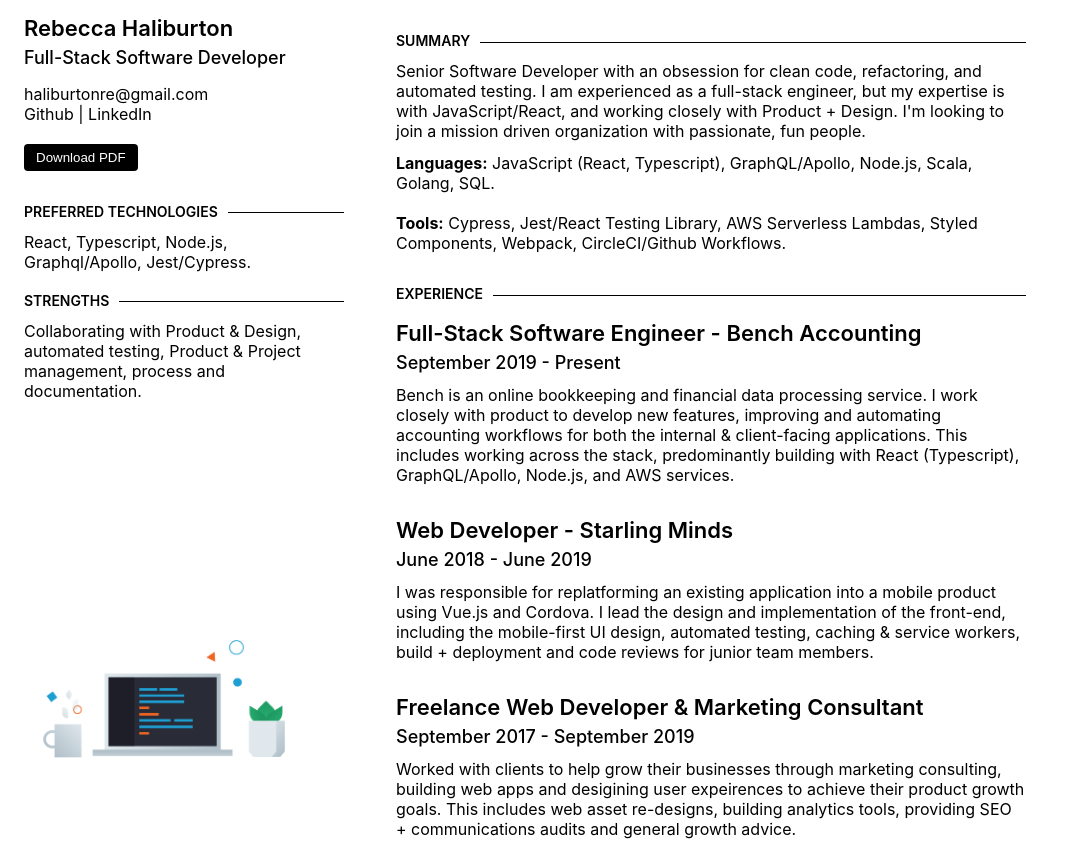
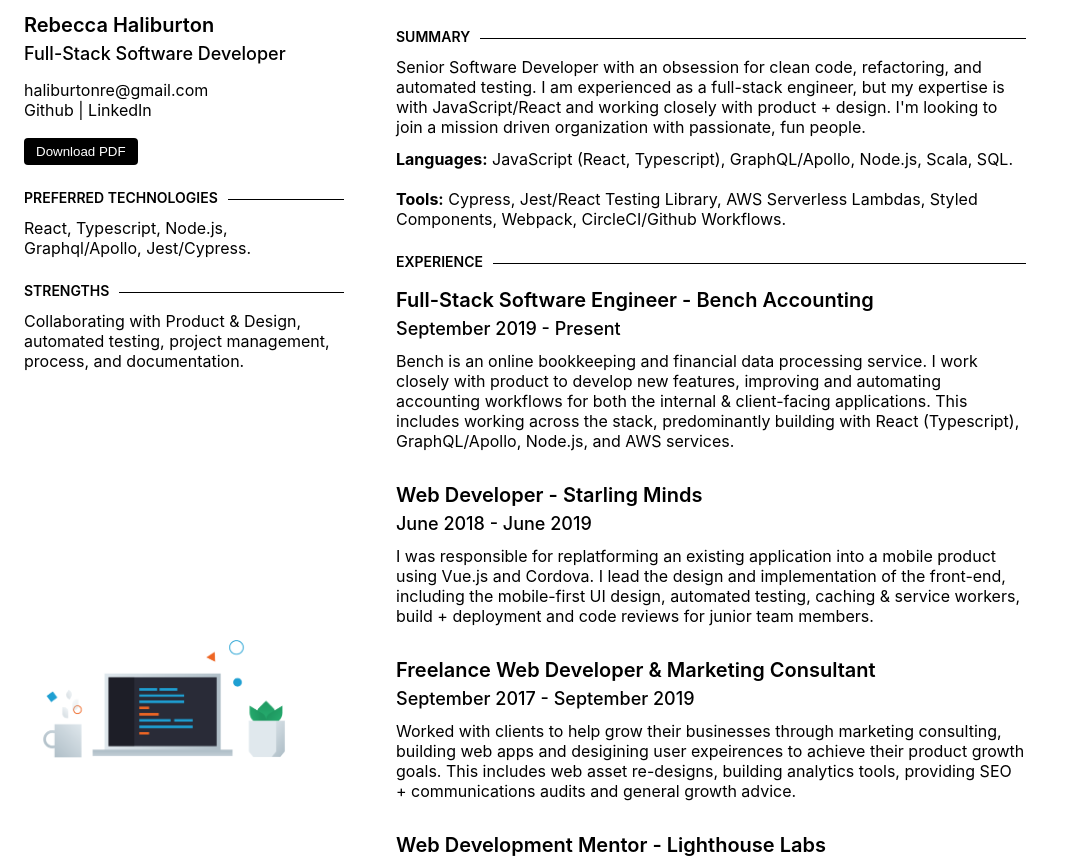
Before and after one commit to drhaliburton/portfolio, a React (Create React App) app: page / in a window 1280 px wide. Shown: the top 858 px of the page, without its empty margins (0-1065 px from the left). Built offline with nearby package versions, Linux system fonts and the light colour scheme.

Commit message:
update styling

```diff
--- a/package.json
+++ b/package.json
@@ -22,7 +22,8 @@
     "start": "react-scripts start",
     "build": "react-scripts build",
     "test": "react-scripts test",
-    "eject": "react-scripts eject"
+    "eject": "react-scripts eject",
+    "deploy": "git subtree push --prefix dist origin gh-pages"
   },
   "eslintConfig": {
     "extends": [
--- a/src/App.tsx
+++ b/src/App.tsx
@@ -10,7 +10,7 @@ const Page = styled.div`
   }
 
   h1 {
-    font-size: 22px;
+    font-size: 20px;
     margin-bottom: 6px;
     font-weight: 600;
 
@@ -33,6 +33,8 @@ const Page = styled.div`
   }
 
   @media print {
+    max-width: 640px;
+
     img {
       display: none;
     }
@@ -40,6 +42,11 @@ const Page = styled.div`
     button {
       display: none;
     }
+
+    #sidebar-content {
+      display: none;
+    }
+
   }
 `
 
--- a/src/components/DowloadBtn.tsx
+++ b/src/components/DowloadBtn.tsx
@@ -2,7 +2,7 @@ import React from 'react'
 import styled from 'styled-components';
 
 const BtnWrapper = styled.div`
-  margin-bottom: 12px;
+  margin: 18px 0;
 
   > button {
     background-color: black;
--- a/src/components/Resume.tsx
+++ b/src/components/Resume.tsx
@@ -2,15 +2,26 @@ import React, { MutableRefObject } from 'react';
 import styled from 'styled-components';
 import { summary, stack, education, experience } from '../data'
 import Experience from './Experience';
+import Spacer from './Spacer';
 import Title from './Title';
 
 const ResumeLayout = styled.div`
-  width: 630px;
+  max-width: 630px;
+  width: 100%;
   position: absolute;
   left: 320px;
-  padding: 32px 16px;
+  padding: 16px;
   margin-left: 60px;
   background-color: white;
+
+  @media print {
+    width: 100%;
+    position: inherit;
+    left: inherit;
+    margin: 0;
+    margin-left: 0;
+    padding: 0;
+  }
 
   h1 {
     font-size: 18px;
@@ -31,12 +42,13 @@ const Resume = ({ scrollRef }: { scrollRef: MutableRefObject<any> }) => {
       <Title title="Summary" />
       <p>{summary}</p>
       <p>
-        <b>Languages:</b> {stack.languages}.<br />< br />
+        <b>Languages:</b> {stack.languages}.<br /><br />
         <b>Tools:</b> {stack.tools}.
       </p>
-      <br />
+      <Spacer />
       <Title title="Experience" />
       {experience.map((data) => <Experience key={data.title} experience={data} />)}
+      <Spacer />
       <Title title="Education" />
       {education.map((data) => <Experience key={data.title} experience={data} />)}
     </ResumeLayout>
--- a/src/components/Sidebar.tsx
+++ b/src/components/Sidebar.tsx
@@ -4,6 +4,7 @@ import { sidebar } from '../data'
 import styled from 'styled-components';
 import Title from './Title';
 import DownloadBtn from './DowloadBtn';
+import Spacer from './Spacer';
 
 const SidebarLayout = styled.div`
   position: fixed;
@@ -13,6 +14,19 @@ const SidebarLayout = styled.div`
   width: 320px;
   height: 100%;
   padding: 0 16px 0 24px;
+
+  @media print {
+    position: initial;
+    top: inherit;
+    left: inherit;
+    bottom: inherit;
+    top: inherit;
+    width: 100%;
+    height: 100%;
+    padding: 0;
+    margin: 24px 0;
+    text-align: center;
+  }
 `
 
 const ListItem = styled.div`
@@ -27,14 +41,17 @@ const Sidebar = ({ scrollRef }: { scrollRef: MutableRefObject<any> }) => {
       <h2>{subtitle}</h2>
       <h3><a href={"mailto:" + email} target="_blank" rel="noreferrer">{email}</a></h3>
       <a href={github} target="_blank" rel="noreferrer">Github</a> | <a href={linkedIn} target="_blank" rel="noreferrer">LinkedIn</a>
-      <br /><br />
-      <DownloadBtn />
-      <br />
-      <Title title="Preferred technologies" />
-      {preferredTechnologies.join(', ')}.
-      <br /><br />
-      <Title title="Strengths" />
-      {strengths.join(', ')}.
+      <div id="sidebar-content">
+        <DownloadBtn />
+        <Spacer />
+        <Title title="Preferred technologies" />
+        {preferredTechnologies.join(', ')}.
+        <Spacer />
+        <Title title="Strengths" />
+        {strengths.join(', ')}.
+      </div>
+
+
       <Computer scrollRef={scrollRef} />
     </SidebarLayout>
   );
--- /dev/null
+++ b/src/components/Spacer.tsx
@@ -0,0 +1,15 @@
+import React from 'react';
+import styled from 'styled-components';
+
+const SpacerWrapper = styled.div`
+  margin: 24px 0;
+`
+
+
+const Spacer = () => {
+  return (
+    <SpacerWrapper />
+  );
+}
+
+export default Spacer;
--- a/src/components/Title.tsx
+++ b/src/components/Title.tsx
@@ -1,5 +1,9 @@
 import React from 'react';
 import styled from 'styled-components';
+
+const TitleWrapper = styled.div`
+  margin: 12px 0;
+`
 
 const Divider = styled.div`
   text-align: left;
@@ -8,7 +12,7 @@ const Divider = styled.div`
   font-size: 14px;
   font-weight: 600;
   overflow: hidden;
-  margin-bottom: 12px;
+  margin: 12px 0;
 
   &::after {
     -webkit-box-sizing: border-box;
--- a/src/data.ts
+++ b/src/data.ts
@@ -11,13 +11,13 @@ const { sidebar, summary, stack, education, experience } = {
     strengths: [
       "Collaborating with Product & Design",
       "automated testing",
-      "Product & Project management",
-      "process and documentation",
+      "project management",
+      "process, and documentation",
     ],
   },
-  summary: "Senior Software Developer with an obsession for clean code, refactoring, and automated testing. I am experienced as a full-stack engineer, but my expertise is with JavaScript/React, and working closely with Product + Design. I'm looking to join a mission driven organization with passionate, fun people.",
+  summary: "Senior Software Developer with an obsession for clean code, refactoring, and automated testing. I am experienced as a full-stack engineer, but my expertise is with JavaScript/React and working closely with product + design. I'm looking to join a mission driven organization with passionate, fun people.",
   stack: {
-    languages: "JavaScript (React, Typescript), GraphQL/Apollo, Node.js, Scala, Golang, SQL",
+    languages: "JavaScript (React, Typescript), GraphQL/Apollo, Node.js, Scala, SQL",
     tools: "Cypress, Jest/React Testing Library, AWS Serverless Lambdas, Styled Components, Webpack, CircleCI/Github Workflows",
     spoken: "English, French",
   },
--- a/src/index.css
+++ b/src/index.css
@@ -1,13 +1,6 @@
 body {
   margin: 0;
-  font-family: -apple-system, BlinkMacSystemFont, 'Segoe UI', 'Roboto', 'Oxygen',
-    'Ubuntu', 'Cantarell', 'Fira Sans', 'Droid Sans', 'Helvetica Neue',
-    sans-serif;
+  font-family: -apple-system, 'Open Sans';
   -webkit-font-smoothing: antialiased;
   -moz-osx-font-smoothing: grayscale;
 }
-
-code {
-  font-family: source-code-pro, Menlo, Monaco, Consolas, 'Courier New',
-    monospace;
-}
```
